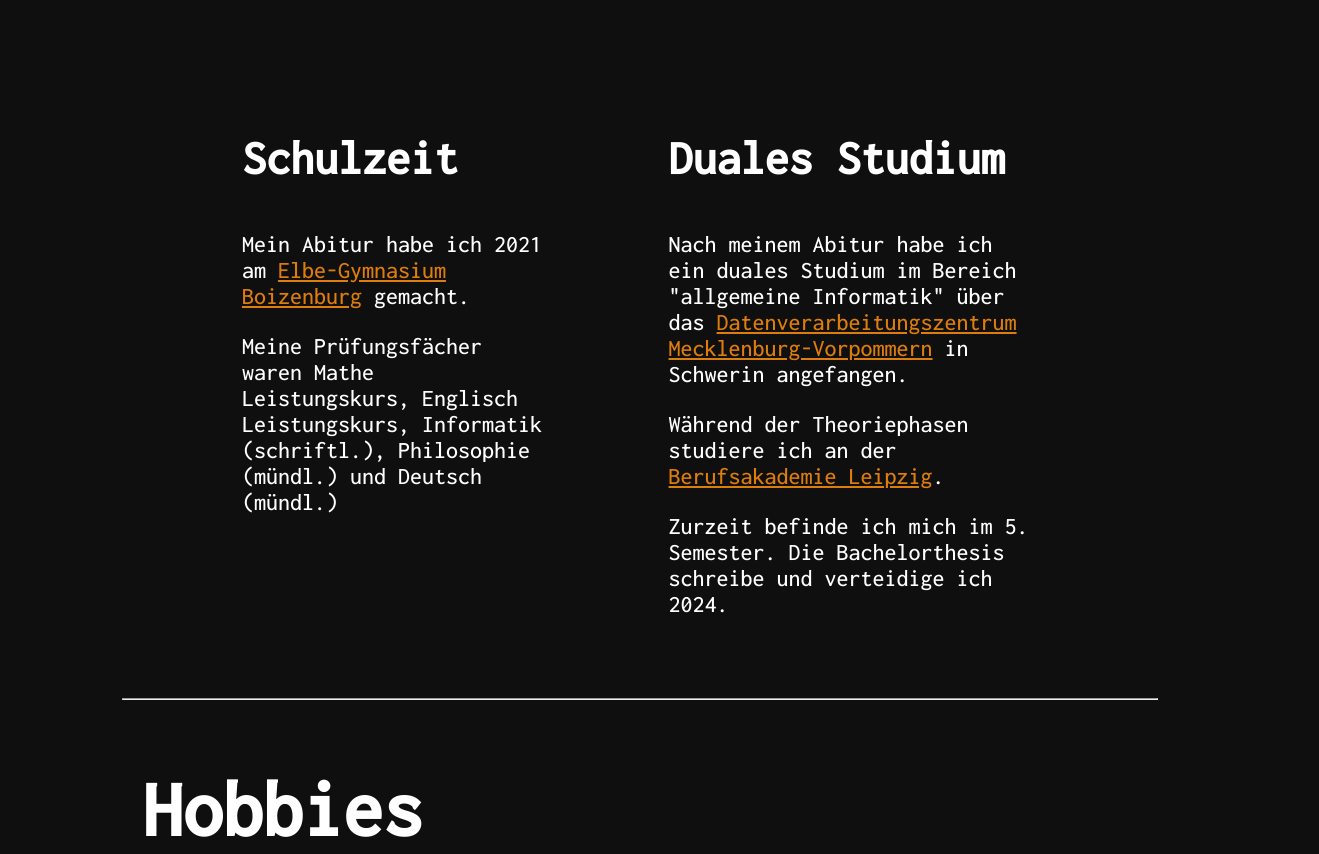
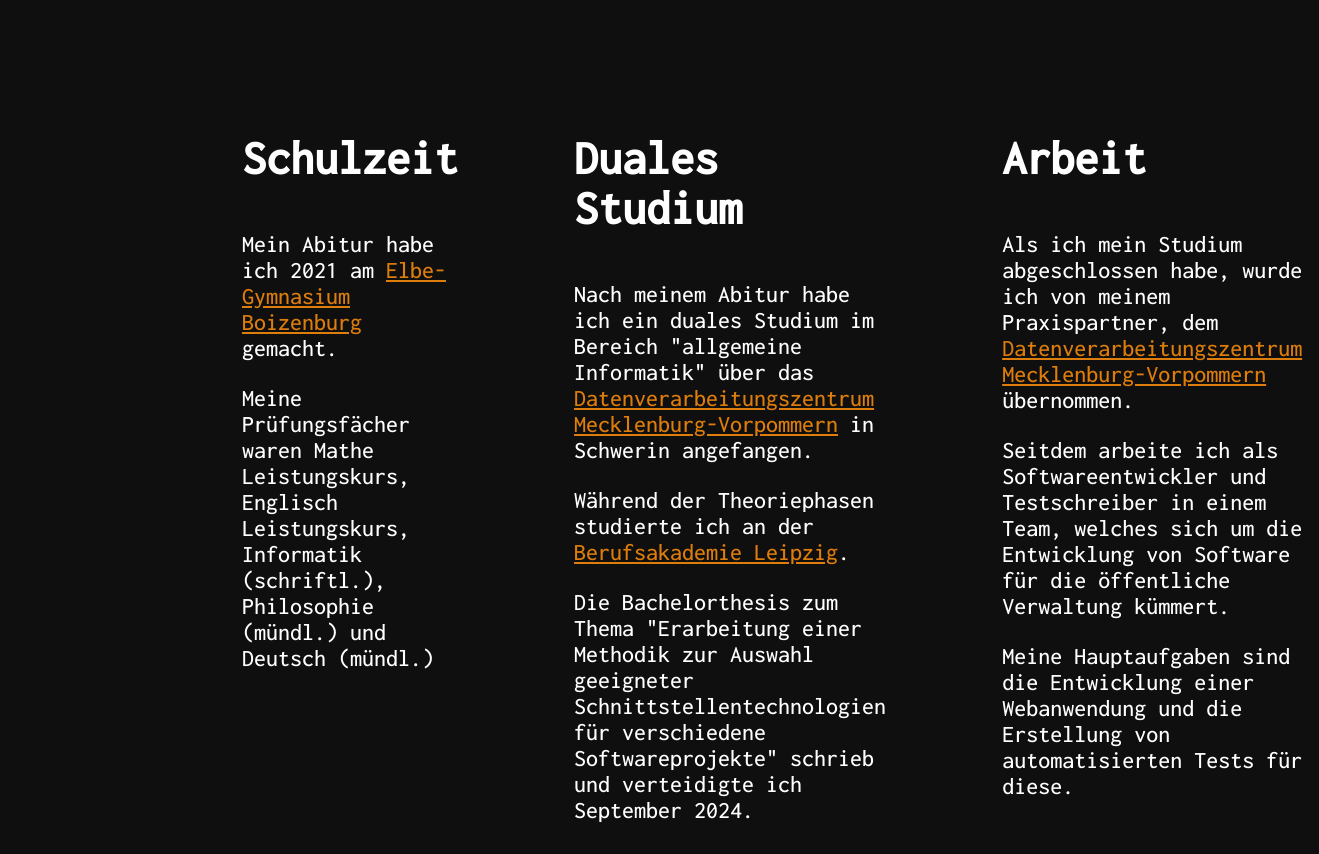
Before and after one commit to LenMPorath/Portfolio, a plain HTML site: page index.html in a window 1280 px wide. Shown: the part 960-1814 px from the top of the page, 1319 px wide, since content can reach past the window. Drawn offline with nearby package versions, Linux system fonts and the light colour scheme.

Commit message:
feat: update content and add workflow

```diff
--- a/index.html
+++ b/index.html
@@ -48,8 +48,14 @@
             <div class="content">
                 <h3>Duales Studium</h3>
                 <p>Nach meinem Abitur habe ich ein duales Studium im Bereich "allgemeine Informatik" über das <a href="https://www.dvz-mv.de/" target=”_blank”>Datenverarbeitungszentrum Mecklenburg-Vorpommern</a> in Schwerin angefangen.</p>
-                <p>Während der Theoriephasen studiere ich an der <a href="https://www.ba-leipzig.de/" target=”_blank”>Berufsakademie Leipzig</a>.</p>
-                <p>Zurzeit befinde ich mich im 5. Semester. Die Bachelorthesis schreibe und verteidige ich 2024.</p>
+                <p>Während der Theoriephasen studierte ich an der <a href="https://www.ba-leipzig.de/" target=”_blank”>Berufsakademie Leipzig</a>.</p>
+                <p>Die Bachelorthesis zum Thema "Erarbeitung einer Methodik zur Auswahl geeigneter Schnittstellentechnologien für verschiedene Softwareprojekte" schrieb und verteidigte ich September 2024.</p>
+            </div>
+            <div class="content">
+                <h3>Arbeit</h3>
+                <p>Als ich mein Studium abgeschlossen habe, wurde ich von meinem Praxispartner, dem <a href="https://www.dvz-mv.de/" target=”_blank”>Datenverarbeitungszentrum Mecklenburg-Vorpommern</a> übernommen.</p>
+                <p>Seitdem arbeite ich als Softwareentwickler und Testschreiber in einem Team, welches sich um die Entwicklung von Software für die öffentliche Verwaltung kümmert.</p>
+                <p>Meine Hauptaufgaben sind die Entwicklung einer Webanwendung und die Erstellung von automatisierten Tests für diese.</p>
             </div>
         </section>
 
@@ -94,7 +100,7 @@
         <section class="activities">
             <div class="content">
                 <h3>Bartending</h3>
-                <p>Seit knapp anderthalb Jahren mixe ich in meiner Freizeit auch Cocktails.</p>
+                <p>Seit einigen Jahren mixe ich in meiner Freizeit auch Cocktails.</p>
                 <p>Dabei mixe ich viele klassische Drinks, kreiere aber auch neue Cocktails, die an den Gaumen von Familienmitgliedern und anderen Gästen angepasst sind.</p>
                 <p>Zu besonderen Anlässen wie Geburtstagen bartende ich dann auch eine ganze Nacht.</p>
             </div>
```
Also changed, not shown: 1 other file.
